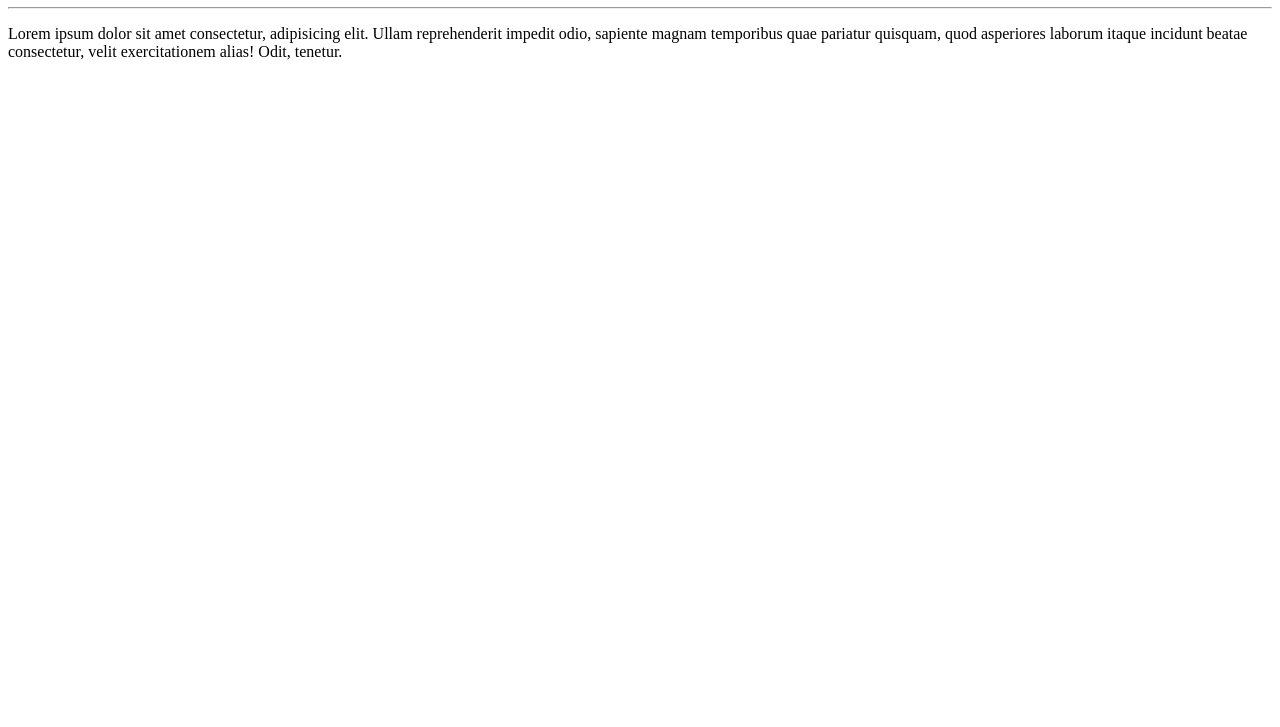
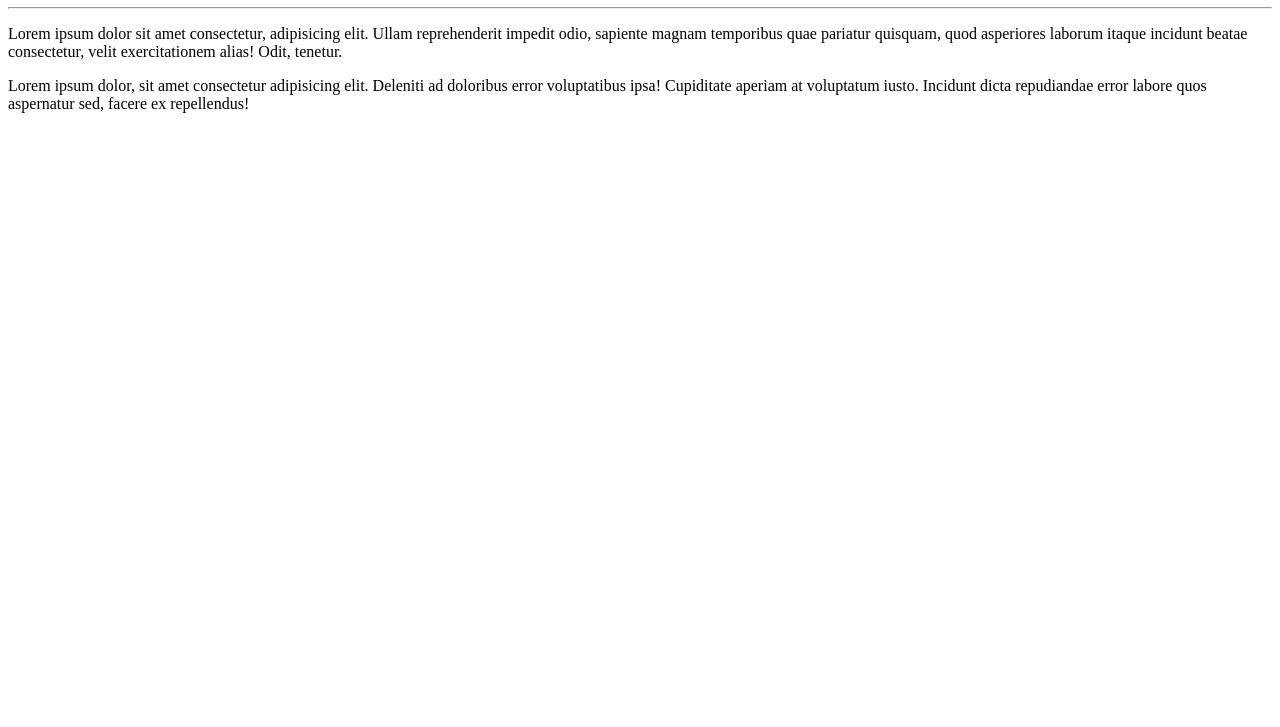
Before and after one commit to bryan-dams/Olamundo, a plain HTML site: page site exemplo/index.html in a window 1280 px wide. Shown: the part 73-800 px from the top of the page. Drawn offline with Linux system fonts and the light colour scheme.

Commit message:
parágrafo novo

```diff
--- a/site exemplo/index.html
+++ b/site exemplo/index.html
@@ -9,5 +9,6 @@
     <h1>Olá, mundo</h1>
     <hr>
     <p>Lorem ipsum dolor sit amet consectetur, adipisicing elit. Ullam reprehenderit impedit odio, sapiente magnam temporibus quae pariatur quisquam, quod asperiores laborum itaque incidunt beatae consectetur, velit exercitationem alias! Odit, tenetur.</p>
+    <p>Lorem ipsum dolor, sit amet consectetur adipisicing elit. Deleniti ad doloribus error voluptatibus ipsa! Cupiditate aperiam at voluptatum iusto. Incidunt dicta repudiandae error labore quos aspernatur sed, facere ex repellendus!</p>
 </body>
 </html>
```
